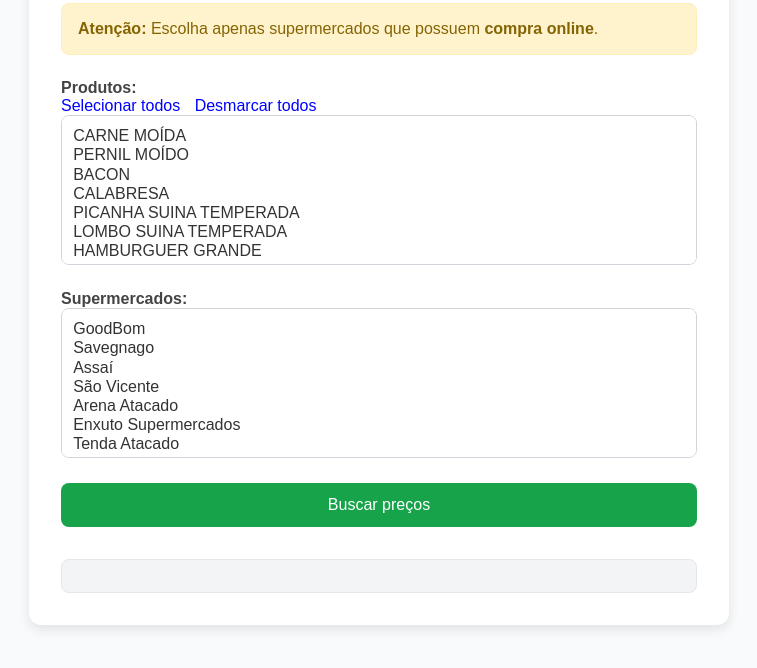
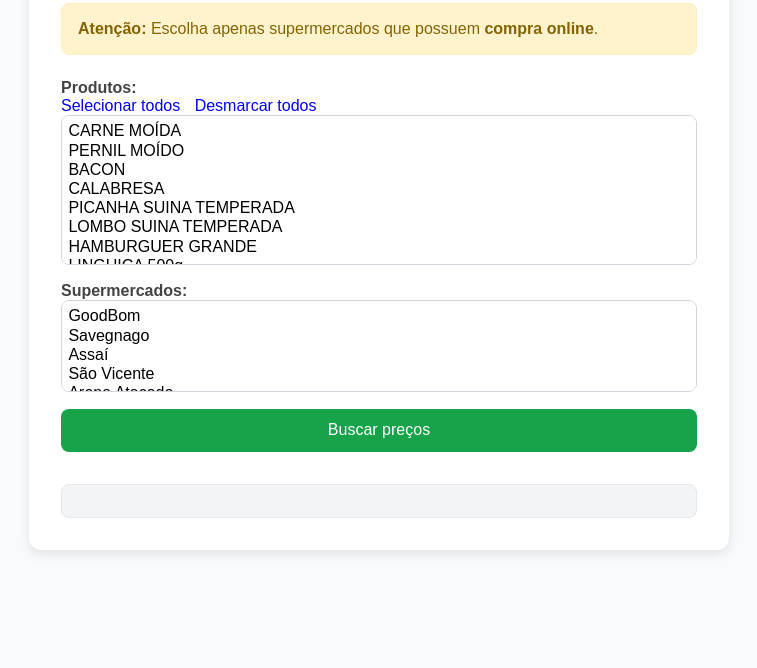
Before and after one commit to lucffernands/compradomes-app, a plain HTML site: page site/index.html in a window 1280 px wide. Shown: the part 110-778 px from the top of the page, without its empty margins (261-1018 px from the left). Drawn offline with Linux system fonts and the light colour scheme.

Commit message:
Update styles.css

```diff
--- a/site/styles.css
+++ b/site/styles.css
@@ -65,13 +65,19 @@
   border-radius: 8px;
   font-size: 1rem;
   box-sizing: border-box;
-  background: #fff;
-  color: #333;
 }
 
-/* Select múltiplo */
+/* Ajuste de altura dos selects */
+select:not([multiple]) {
+  height: 42px; /* mesma altura do botão */
+  padding: 0 0.7rem;
+  line-height: 42px;
+}
+
 select[multiple] {
-  height: 150px;
+  min-height: 42px;   /* altura mínima igual ao botão */
+  max-height: 150px;  /* limite de altura da lista */
+  padding: 0.4rem;
   overflow-y: auto;
 }
 
@@ -117,13 +123,11 @@
 .mobile-only {
   display: block;
 }
-
-/* Desktop: inicialmente oculta */
 .desktop-only {
   display: none;
 }
 
-/* Desktop: mostra apenas select/checkboxes */
+/* Desktop: mostra apenas select/checkbox */
 @media (min-width: 768px) {
   .mobile-only {
     display: none;
@@ -132,20 +136,27 @@
     display: block;
   }
 
-  /* Desktop select múltiplo */
-  .desktop-only select {
-    height: 150px;
-    overflow-y: auto;
-    width: 100%;
-    padding: 0.7rem;
-    border: 1px solid #d1d5db;
-    border-radius: 8px;
-    font-size: 1rem;
-    margin-bottom: 0.5rem;
+  /* estilo para deixar os checkboxes mais bonitos */
+  #stores-desktop label,
+  #products-desktop label {
+    display: inline-block;
+    background: #f8f8f8;
+    border: 1px solid #ddd;
+    padding: 8px 12px;
+    margin: 5px;
+    border-radius: 6px;
+    cursor: pointer;
+    transition: 0.2s;
   }
 
-  /* Estilo hover para opções do desktop */
-  .desktop-only select option:hover {
-    background: #e0f7e9;
+  #stores-desktop label:hover,
+  #products-desktop label:hover {
+    background: #ffe7a0;
+    border-color: #f1c40f;
   }
-                          }
+
+  #stores-desktop input[type="checkbox"],
+  #products-desktop input[type="checkbox"] {
+    margin-right: 6px;
+  }
+}
```
